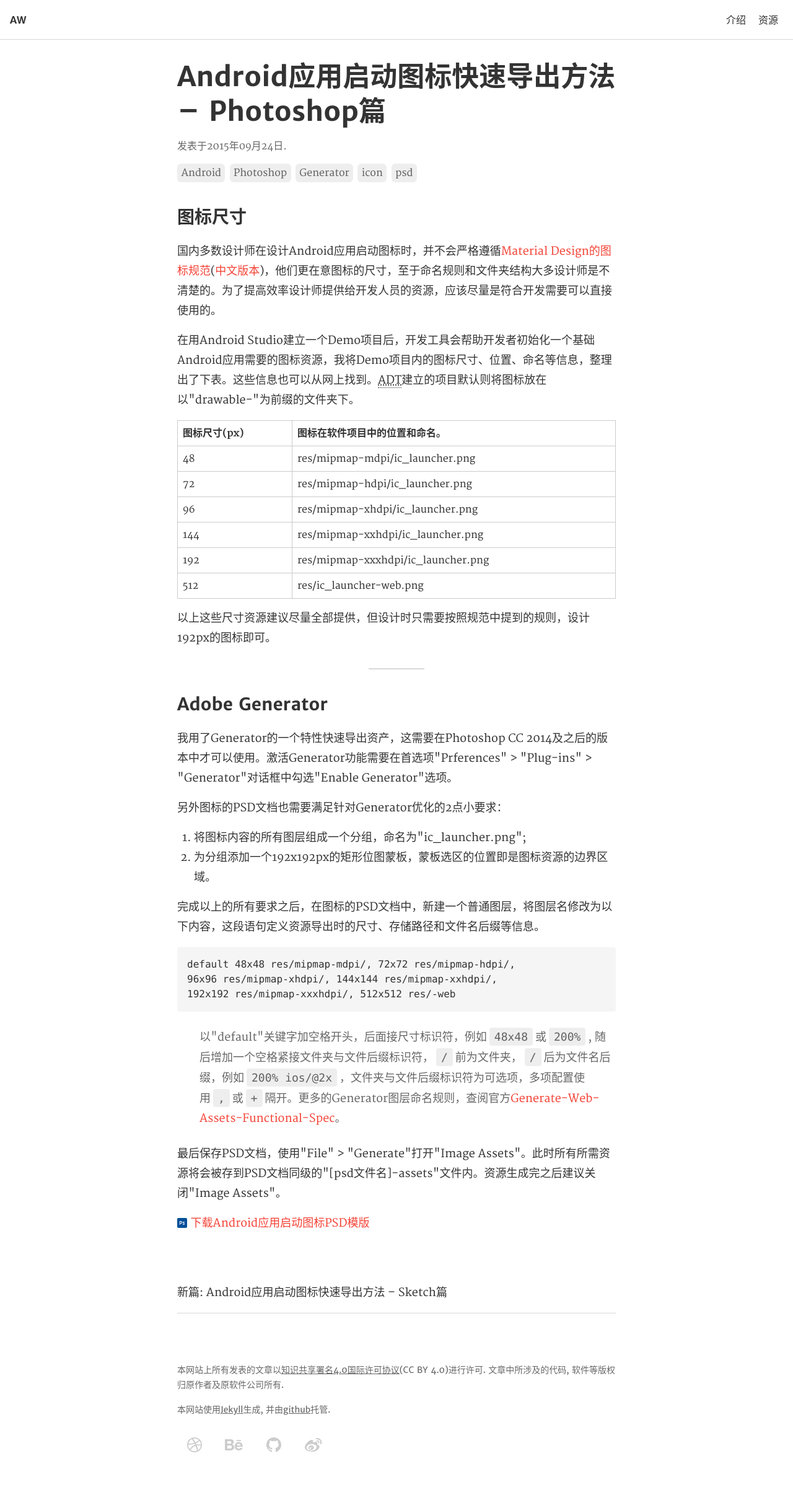
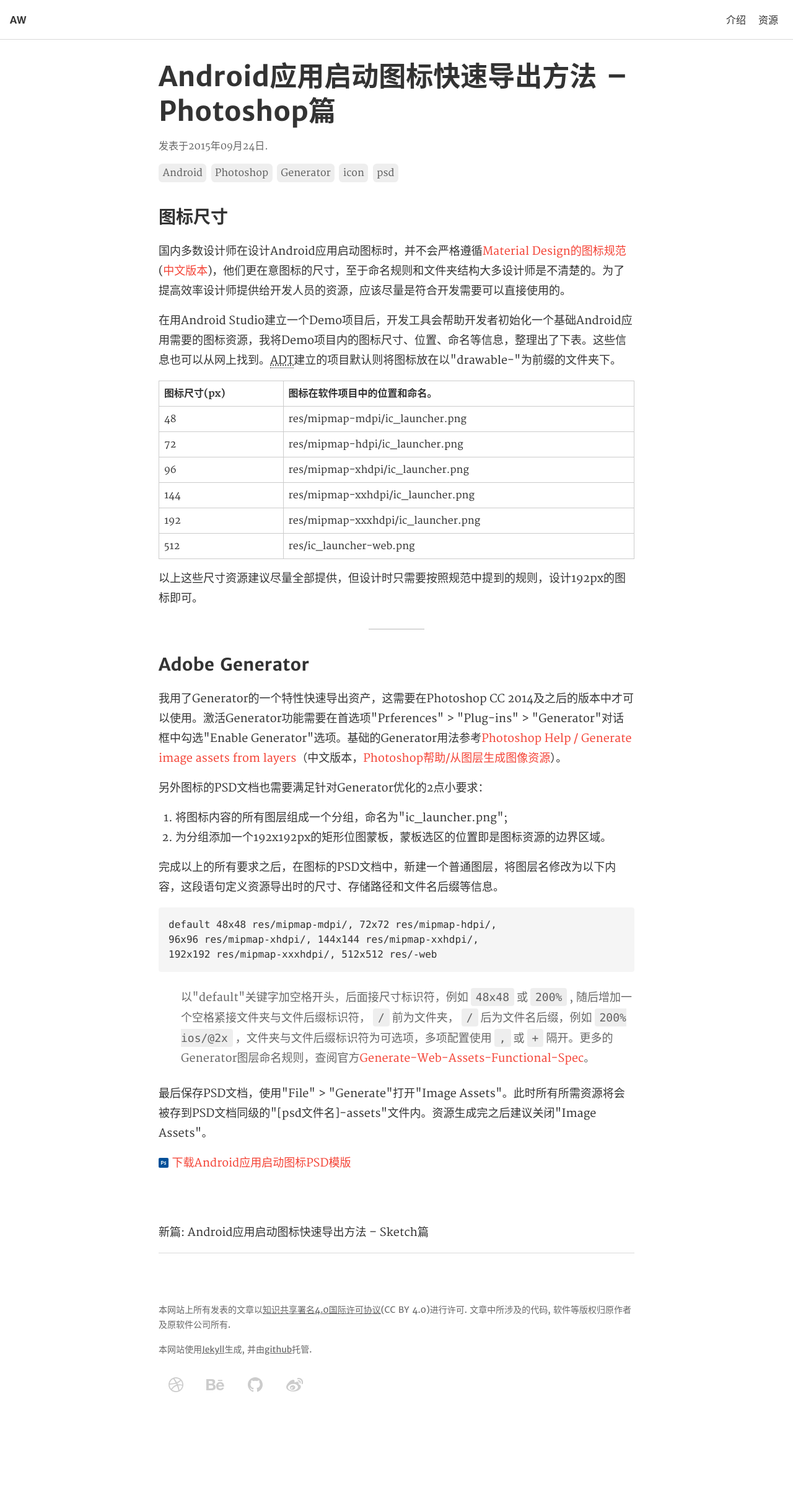
Before and after one commit to Ashung/ashung.github.io, a Jekyll site: the page built from _posts/2015-09-24-android-launcher-icon-export-use-photoshop.md, in a window 1280 px wide. Shown: the whole page at 62% size. Built offline with Jekyll 4.4.1, drawn with Linux system fonts in a browser that asks for light colours; some web fonts are replaced; comment, search, counter and statistics services are not loaded; after the commit the page ends 2323 px from its top, so only the background shows below that.

Commit message:
Add ios-app-icon-export-use-photoshop-and-sketch

```diff
--- a/_config.yml
+++ b/_config.yml
@@ -29,6 +29,12 @@
   -
     scope:
       path: ""
+      type: "drafts"
+    values:
+      layout: "post"
+  -
+    scope:
+      path: ""
       type: "pages"
     values:
       layout: "home"
--- a/_includes/head.html
+++ b/_includes/head.html
@@ -19,6 +19,7 @@
 {% if page.MathJax %}
 <script src="https://cdn.mathjax.org/mathjax/latest/MathJax.js?config=TeX-AMS-MML_HTMLorMML"></script>
 {% endif %}
+{% unless site.host == "127.0.0.1" %}
 <script>
 var _hmt = _hmt || [];
 (function() {
@@ -28,6 +29,7 @@
     s.parentNode.insertBefore(hm, s);
 })();
 </script>
+{% endunless %}
 </head>
 <body>
 <div class="container section-{% if include.pagename %}{{ include.pagename }}{% else %}default{% endif %}">
--- a/_posts/2015-09-24-android-launcher-icon-export-use-photoshop.md
+++ b/_posts/2015-09-24-android-launcher-icon-export-use-photoshop.md
@@ -27,7 +27,8 @@
 
 ### Adobe Generator
 
-我用了Generator的一个特性快速导出资产，这需要在Photoshop CC 2014及之后的版本中才可以使用。激活Generator功能需要在首选项"Prferences" > "Plug-ins" > "Generator"对话框中勾选"Enable Generator"选项。
+我用了Generator的一个特性快速导出资产，这需要在Photoshop CC 2014及之后的版本中才可以使用。激活Generator功能需要在首选项"Prferences" > "Plug-ins" > "Generator"对话框中勾选"Enable Generator"选项。基础的Generator用法参考[Photoshop Help /
+Generate image assets from layers][generate-assets-layers]（中文版本，[Photoshop帮助/从图层生成图像资源][generate-assets-layers-chinese]）。
 
 另外图标的PSD文档也需要满足针对Generator优化的2点小要求：
 
@@ -53,5 +54,7 @@
 [google_design_icon]: http://www.google.com/design/spec/style/icons.html#icons-product-icons
 [google_design_icon_chinese]: http://wiki.jikexueyuan.com/project/material-design/style/icons.html
 [psd]: /images/android_launcher_icon_export_use_photoshop/android_icon_template.psd
+[generate-assets-layers]: https://helpx.adobe.com/photoshop/using/generate-assets-layers.html
+[generate-assets-layers-chinese]: https://helpx.adobe.com/cn/photoshop/using/generate-assets-layers.html
 
 *[ADT]: Android Developer Tools
--- a/assets/css/style.scss
+++ b/assets/css/style.scss
@@ -82,7 +82,7 @@
 $blue-color: #2196f3;
 
 // Dimens
-$max-content-width: 740px;
+$max-content-width: 800px;
 $mobile-device-width: 360px;
 $desktop-browser-width: 800px;
 
```
Also changed, not shown: _drafts/2015-09-26-ios-app-icon-export-use-photoshop.md (deleted, +0 -29 lines), _posts/2015-09-24-android-launcher-icon-export-use-sketch.md (+2 -5 lines), _posts/2015-09-25-ios-app-icon-export-use-photoshop-and-sketch.md (added, +83 -0 lines).
